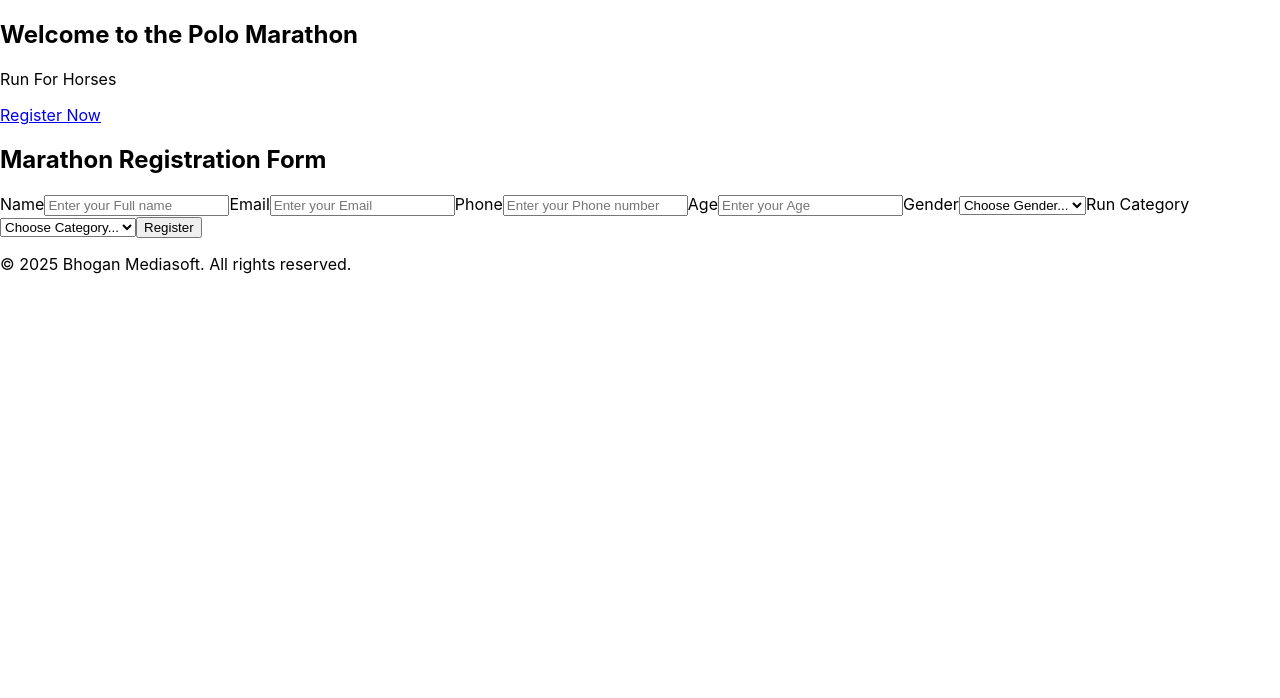
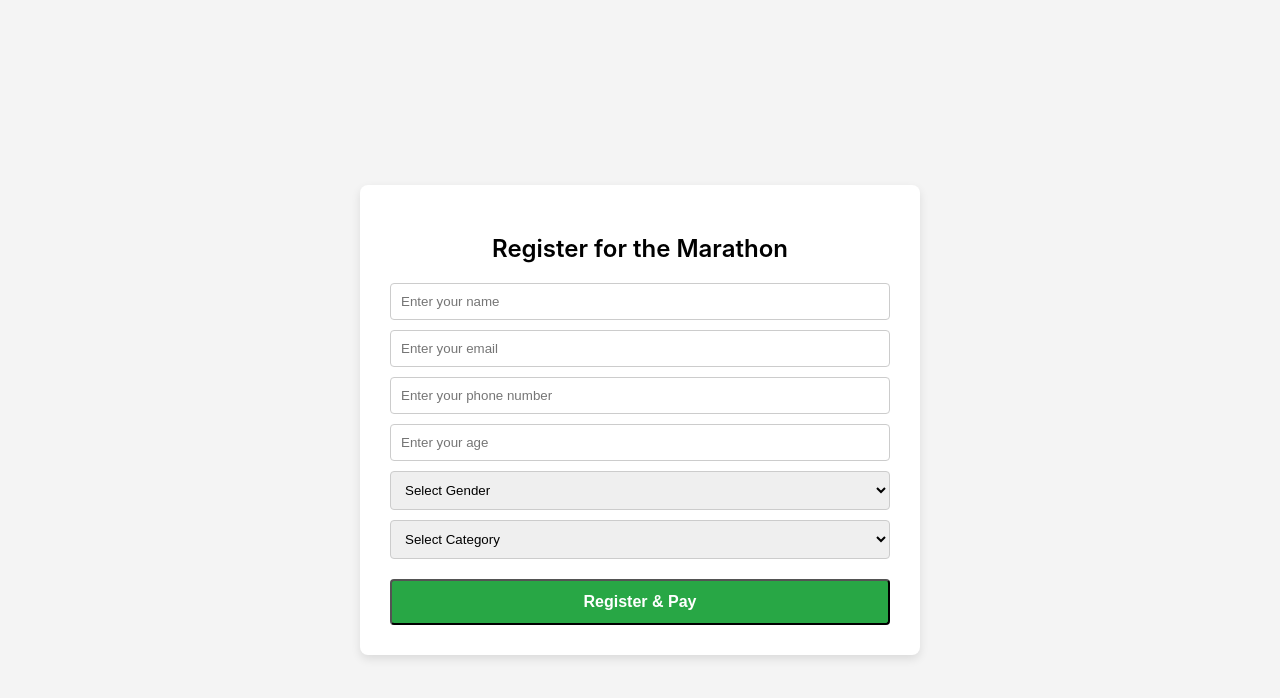
Before and after one commit to Indhiran-god/bhogan, a React (Create React App) app in the folder frontend1/: page / in a window 1280 px wide. Shown: the top 698 px of the page. Built offline with nearby package versions, Linux system fonts and the light colour scheme.

Commit message:
first commit

```diff
--- a/frontend1/src/App.js
+++ b/frontend1/src/App.js
@@ -99,55 +99,29 @@ const App = () => {
   }, []);
 
   return (
-    <div>
-      <section id="home" className="hero wow animate__fadeIn" data-wow-duration="1.5s">
-        <div className="hero-content">
-          <h1>Welcome to the Polo Marathon</h1>
-          <p>Run For Horses</p>
-          <a href="#register" className="btn">Register Now</a>
-        </div>
-      </section>
-
-      <section id="register" className="wow animate__fadeIn" data-wow-duration="1.5s">
-        <div className="container">
-          <h2>Marathon Registration Form</h2>
-          <form id="registrationForm">
-            <label htmlFor="name">Name</label>
-            <input type="text" id="name" name="name" placeholder="Enter your Full name" required />
-
-            <label htmlFor="email">Email</label>
-            <input type="email" id="email" name="email" placeholder="Enter your Email" required />
-
-            <label htmlFor="phone">Phone</label>
-            <input type="tel" id="phone" name="phone" placeholder="Enter your Phone number" required />
-
-            <label htmlFor="age">Age</label>
-            <input type="number" id="age" name="age" placeholder="Enter your Age" required />
-
-            <label htmlFor="gender">Gender</label>
-            <select id="gender" name="gender" required>
-              <option value="" disabled selected>Choose Gender...</option>
+    <div style={{ display: "flex", justifyContent: "center", alignItems: "center", minHeight: "100vh", backgroundColor: "#f4f4f4", padding: "20px" }}>
+    <div style={{ backgroundColor: "white", padding: "30px", borderRadius: "8px", boxShadow: "0px 4px 10px rgba(0, 0, 0, 0.1)", width: "100%", maxWidth: "500px" }}>
+      <h2 style={{ textAlign: "center", fontSize: "24px", fontWeight: "600", marginBottom: "20px" }}>Register for the Marathon</h2>
+      <form id="registrationForm" style={{ display: "flex", flexDirection: "column", gap: "10px" }}>
+        <input type="text" id="name" name="name" placeholder="Enter your name" style={{ padding: "10px", border: "1px solid #ccc", borderRadius: "4px" }} required />
+        <input type="email" id="email" name="email" placeholder="Enter your email" style={{ padding: "10px", border: "1px solid #ccc", borderRadius: "4px" }} required />
+        <input type="tel" id="phone" name="phone" placeholder="Enter your phone number" style={{ padding: "10px", border: "1px solid #ccc", borderRadius: "4px" }} required />
+        <input type="number" id="age" name="age" placeholder="Enter your age" style={{ padding: "10px", border: "1px solid #ccc", borderRadius: "4px" }} required />
+        <select id="gender" name="gender" style={{ padding: "10px", border: "1px solid #ccc", borderRadius: "4px" }} required>
+          <option value="" disabled selected>Select Gender</option>
           <option value="male">Male</option>
           <option value="female">Female</option>
           <option value="other">Other</option>
         </select>
-
-            <label htmlFor="category">Run Category</label>
-            <select id="category" name="category" required>
-              <option value="" disabled selected>Choose Category...</option>
+        <select id="category" name="category" style={{ padding: "10px", border: "1px solid #ccc", borderRadius: "4px" }} required>
+          <option value="" disabled selected>Select Category</option>
           <option value="5km">5 km</option>
           <option value="10km">10 km</option>
           <option value="20km">20 km</option>
         </select>
-
-            <button type="submit" id="payNow">Register</button>
+        <button type="submit" id="payNow" style={{ backgroundColor: "#28a745", color: "white", padding: "12px", borderRadius: "4px", fontSize: "16px", fontWeight: "bold", cursor: "pointer", marginTop: "10px" }}>Register & Pay</button>
       </form>
     </div>
-      </section>
-
-      <footer>
-        <p>&copy; 2025 Bhogan Mediasoft. All rights reserved.</p>
-      </footer>
   </div>
   );
 };
```
Also changed, not shown: 2 other files (tests, documents, lock files or other folders). Lines whose indentation alone changed are shown as unchanged.
